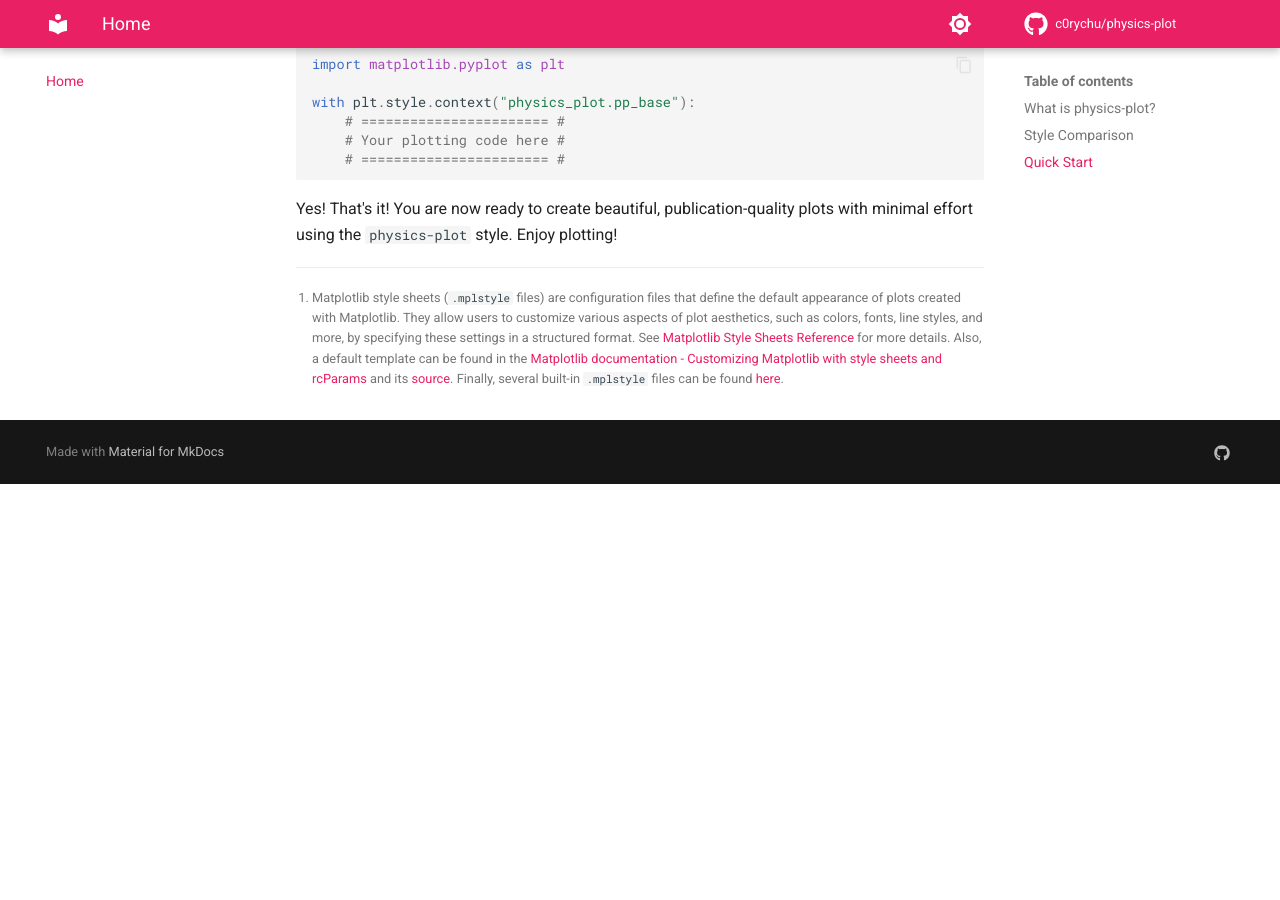
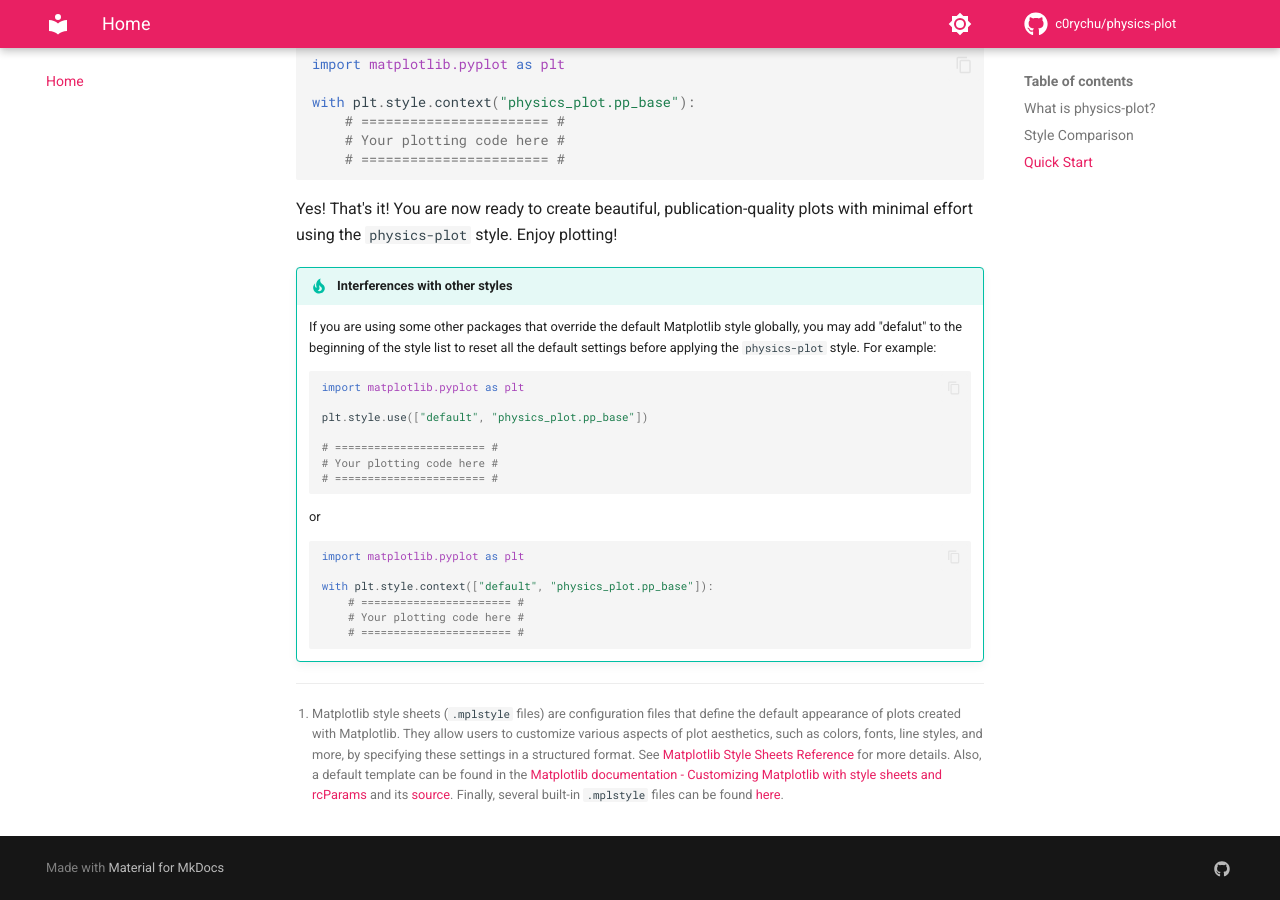
Before and after one commit to c0rychu/physics-plot, an MkDocs documentation site: the page built from docs/index.md, in a window 1280 px wide and 900 px high, scrolled down 1794 px. Built offline with MkDocs 1.6.1 and Material for MkDocs 9.7.7, drawn with Linux system fonts in a browser that asks for light colours; comment, search, counter and statistics services are not loaded; before the commit the page ends 2278 px from its top, so only the background shows below that.

Commit message:
improve docs

````diff
--- a/docs/index.md
+++ b/docs/index.md
@@ -47,5 +47,26 @@ with plt.style.context("physics_plot.pp_base"):
 
 Yes! That's it! You are now ready to create beautiful, publication-quality plots with minimal effort using the `physics-plot` style. Enjoy plotting!
 
+!!! tip "Interferences with other styles"
+    If you are using some other packages that override the default Matplotlib style globally, you may add "defalut" to the beginning of the style list to reset all the default settings before applying the `physics-plot` style. For example:
+    ```python
+    import matplotlib.pyplot as plt
+
+    plt.style.use(["default", "physics_plot.pp_base"])
+
+    # ======================= #
+    # Your plotting code here #
+    # ======================= #
+    ```
+    or
+    ```python
+    import matplotlib.pyplot as plt
+
+    with plt.style.context(["default", "physics_plot.pp_base"]):
+        # ======================= #
+        # Your plotting code here #
+        # ======================= #
+    ```
+
 
 [^mplstyle]: Matplotlib style sheets (`.mplstyle` files) are configuration files that define the default appearance of plots created with Matplotlib. They allow users to customize various aspects of plot aesthetics, such as colors, fonts, line styles, and more, by specifying these settings in a structured format. See [Matplotlib Style Sheets Reference](https://matplotlib.org/stable/gallery/style_sheets/style_sheets_reference.html) for more details. Also, a default template can be found in the [Matplotlib documentation - Customizing Matplotlib with style sheets and rcParams](https://matplotlib.org/stable/users/explain/customizing.html#the-default-matplotlibrc-file) and its [source](https://github.com/matplotlib/matplotlib/blob/main/lib/matplotlib/mpl-data/matplotlibrc). Finally, several built-in `.mplstyle` files can be found [here](https://github.com/matplotlib/matplotlib/tree/main/lib/matplotlib/mpl-data/stylelib).
````
